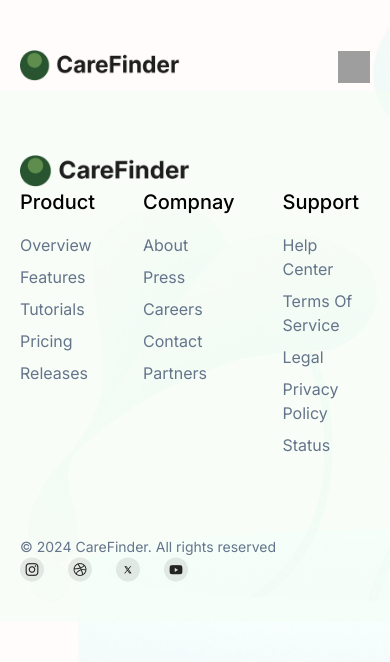
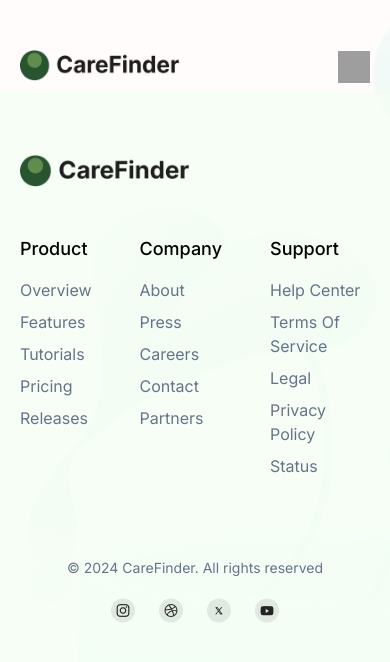
Before and after one commit to ozo-vehe/carefinder, a Vue app: page /hospitals in a window 390 px wide. Shown: the top 662 px of the page. Built offline with nearby package versions, Linux system fonts and the light colour scheme; grey boxes are pictures that could not be loaded.

Commit message:
edited the footer section

```diff
--- a/src/components/FooterSection.vue
+++ b/src/components/FooterSection.vue
@@ -14,15 +14,15 @@ const socials = [
 </script>
 
 <template>
-  <footer class="footer px-5 lg:px-20 md:px-16 sm:px-12 pt-16 pb-10 bg-green_v_3/50">
-    <div class="flex flex-wrap items-start justify-between w-full mb-20">
+  <footer class="footer px-5 lg:px-20 md:px-16 sm:px-12 pt-16 pb-10 bg-green_v_3/70">
+    <div class="flex gap-12 flex-wrap items-start justify-between w-full mb-20">
       <div class="footer_logo w-[170px]">
         <img class="w-full" :src="logo" alt="Logo">
       </div>
 
       <div class="footer_links flex justify-center gap-x-12 gap-y-10">
         <div class="links">
-          <h3 class="font-[500] text-[20px] mb-4">Product</h3>
+          <h3 class="font-[500] text-[18px] lg:text-[20px] md:text-[20px] mb-4">Product</h3>
           <ul class="text-md capitalize text-slate-500 flex flex-col gap-2">
             <li>overview</li>
             <li>features</li>
@@ -33,7 +33,7 @@ const socials = [
         </div>
 
         <div class="links">
-          <h3 class="font-[500] text-[20px] mb-4">Compnay</h3>
+          <h3 class="font-[500] text-[18px] lg:text-[20px] md:text-[20px] mb-4">Company</h3>
           <ul class="text-md capitalize text-slate-500 flex flex-col gap-2">
             <li>about</li>
             <li>press</li>
@@ -44,7 +44,7 @@ const socials = [
         </div>
 
         <div class="links">
-          <h3 class="font-[500] text-[20px] mb-4">Support</h3>
+          <h3 class="font-[500] text-[18px] lg:text-[20px] md:text-[20px] mb-4">Support</h3>
           <ul class="text-md capitalize text-slate-500 flex flex-col gap-2">
             <li>help center</li>
             <li>terms of service</li>
@@ -57,7 +57,7 @@ const socials = [
     </div>
 
 
-    <div class="copywrite flex flex-wrap items-center justify-between w-full">
+    <div class="copywrite flex gap-5 flex-wrap items-center justify-center lg:justify-between md:justify-between w-full">
       <p class="text-sm text-slate-500">© 2024 CareFinder. All rights reserved</p>
       <div class="footer_socials flex flex-wrap justify-center gap-6">
         <img class="cursor-pointer w-6" v-for="(social, index) in socials" :key="index" :src="social" :alt="social">
```
